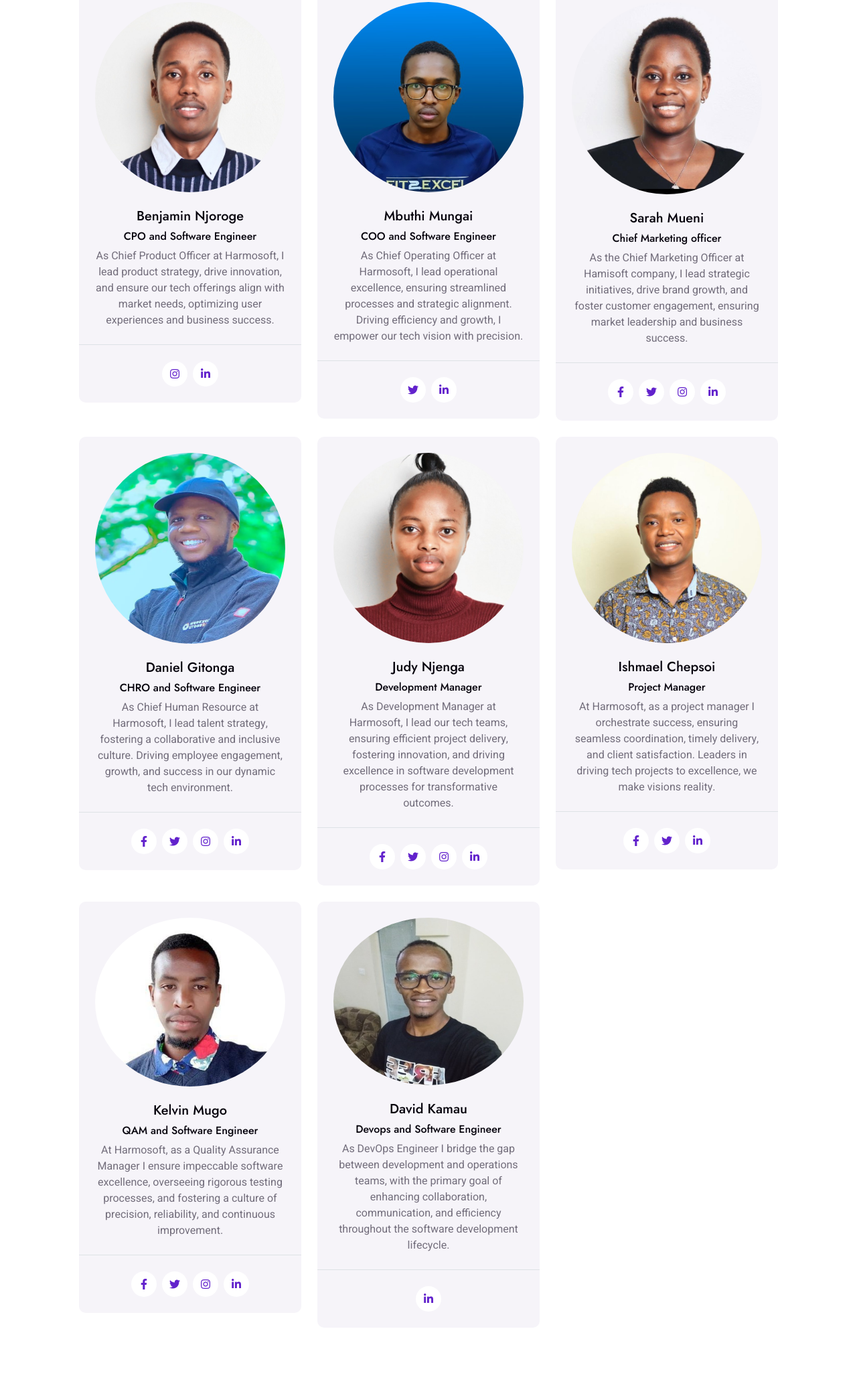
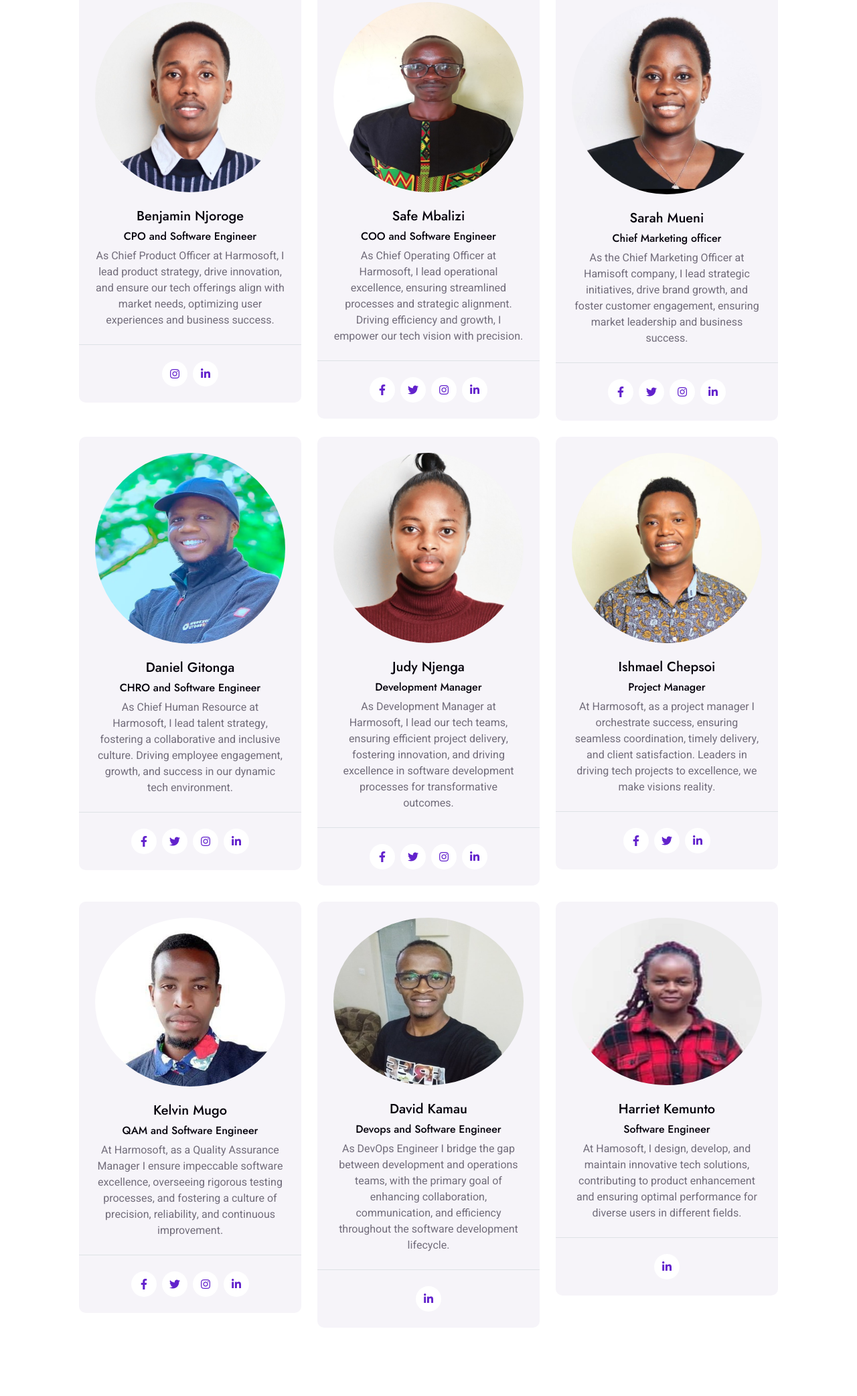
Before and after one commit to XIIcode/Harmosoft_Company, a plain HTML site: page harmosoft/team.html in a window 1280 px wide. Shown: the part 1516-3600 px from the top of the page at 67% size. Drawn offline with nearby package versions, Linux system fonts and the light colour scheme.

Commit message:
team_update

```diff
--- a/harmosoft/team.html
+++ b/harmosoft/team.html
@@ -3,7 +3,7 @@
 
 <head>
     <meta charset="utf-8">
-    <title>DGital - Digital Agency HTML Template</title>
+    <title>Team</title>
     <meta content="width=device-width, initial-scale=1.0" name="viewport">
     <meta content="" name="keywords">
     <meta content="" name="description">
@@ -173,16 +173,16 @@
                     <div class="col-lg-4 col-md-6 wow fadeInUp" data-wow-delay="0.5s">
                         <div class="team-item bg-light rounded">
                             <div class="text-center border-bottom p-4">
-                                <img class="img-fluid rounded-circle mb-4" src="img/mbuthi.jpg" alt="">
-                                <h5>Mbuthi Mungai</h5>
+                                <img class="img-fluid rounded-circle mb-4" src="img/safe.jpg" alt="">
+                                <h5>Safe Mbalizi</h5>
                                 <h6>COO and Software Engineer</h6>
                                 <span>As Chief Operating Officer at Harmosoft, I lead operational excellence, ensuring streamlined processes and strategic alignment. Driving efficiency and growth, I empower our tech vision with precision.</span>
                             </div>
                             <div class="d-flex justify-content-center p-4">
-                                <!-- <a class="btn btn-square mx-1" href=""><i class="fab fa-facebook-f"></i></a> -->
-                                <a class="btn btn-square mx-1" href="https://twitter.com/MungaiMbuthi"><i class="fab fa-twitter"></i></a>
-                                <!-- <a class="btn btn-square mx-1" href=""><i class="fab fa-instagram"></i></a> -->
-                                <a class="btn btn-square mx-1" href="https://www.linkedin.com/in/mbuthi-mungai-a1b6a221a/"><i class="fab fa-linkedin-in"></i></a>
+                                <a class="btn btn-square mx-1" href=""><i class="fab fa-facebook-f"></i></a>
+                                <a class="btn btn-square mx-1" href=""><i class="fab fa-twitter"></i></a>
+                                <a class="btn btn-square mx-1" href=""><i class="fab fa-instagram"></i></a>
+                                <a class="btn btn-square mx-1" href=""><i class="fab fa-linkedin-in"></i></a>
                             </div>
                         </div>
                     </div>
@@ -286,6 +286,24 @@
                                 <a class="btn btn-square mx-1" href=""><i class="fab fa-twitter"></i></a>
                                 <a class="btn btn-square mx-1" href=""><i class="fab fa-instagram"></i></a> -->
                                 <a class="btn btn-square mx-1" href="https://www.linkedin.com/in/david-kamau-b8234926b/"><i class="fab fa-linkedin-in"></i></a>
+                            </div>
+                        </div>
+                    </div>
+
+                    <div class="col-lg-4 col-md-6 wow fadeInUp" data-wow-delay="0.5s">
+                        <div class="team-item bg-light rounded">
+                            <div class="text-center border-bottom p-4">
+                                <img class="img-fluid rounded-circle mb-4" src="img/harriet.jpg" alt="">
+                                <h5>Harriet Kemunto</h5>
+                                <h6>Software Engineer</h6>
+                                <span>
+                                    At Hamosoft, I  design, develop, and maintain innovative tech solutions, contributing to product enhancement and ensuring optimal performance for diverse users in different fields.</span>
+                            </div>
+                            <div class="d-flex justify-content-center p-4">
+                                <!-- <a class="btn btn-square mx-1" href=""><i class="fab fa-facebook-f"></i></a>
+                                <a class="btn btn-square mx-1" href=""><i class="fab fa-twitter"></i></a>
+                                <a class="btn btn-square mx-1" href=""><i class="fab fa-instagram"></i></a> -->
+                                <a class="btn btn-square mx-1" href="https://www.linkedin.com/in/harriet-kemunto-309214261?utm_source=share&utm_campaign=share_via&utm_content=profile&utm_medium=android_app"><i class="fab fa-linkedin-in"></i></a>
                             </div>
                         </div>
                     </div>
```
Also changed, not shown: harmosoft/index.html (+1 -20 lines), harmosoft/testimonial.html (+1 -1 lines), LICENSE.txt (added).
